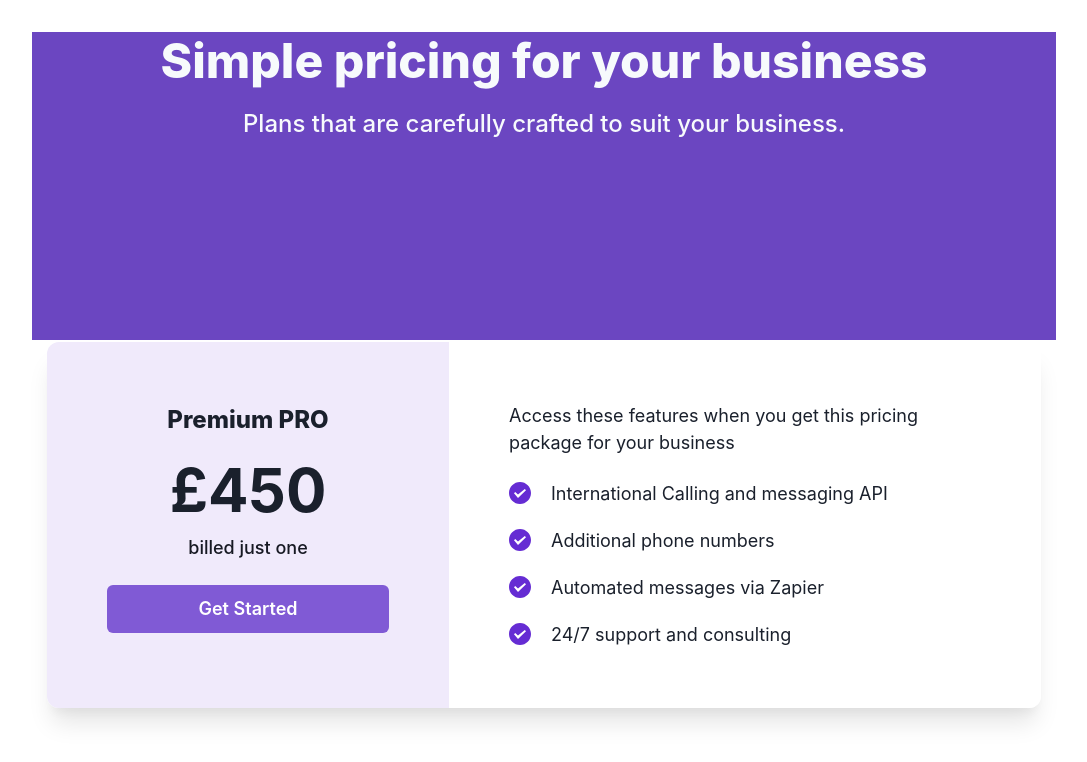
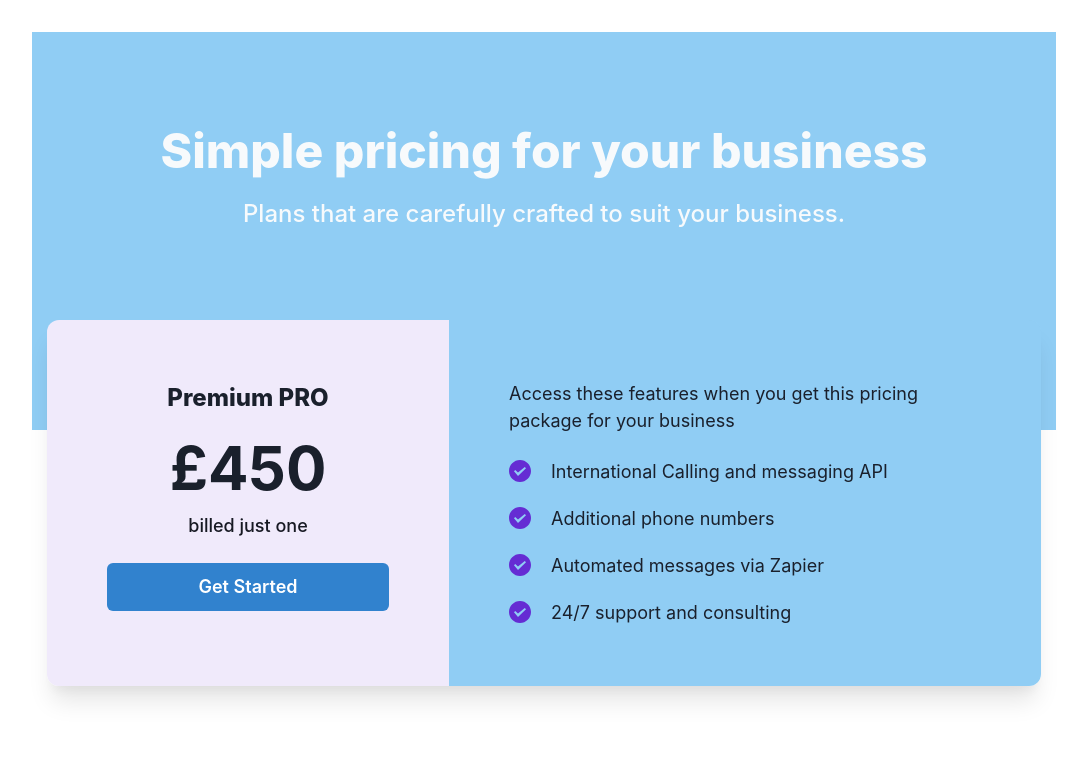
Before and after one commit to Romane71/ChakraUI-Beginners-YouTube-cCrash-Course-1, a React (Vite) app in the folder Chakra-UI/: page / in a window 1280 px wide. Shown: the top 762 px of the page, without its empty margins (96-1183 px from the left). Built offline with nearby package versions, Linux system fonts and the light colour scheme.

Commit message:
changes in the design + my icons are stucked behind the box

```diff
--- a/Chakra-UI/package.json
+++ b/Chakra-UI/package.json
@@ -10,6 +10,7 @@
     "preview": "vite preview"
   },
   "dependencies": {
+    "@chakra-ui/icons": "^2.0.18",
     "@chakra-ui/react": "^2.5.5",
     "@emotion/react": "^11.10.6",
     "@emotion/styled": "^11.10.6",
--- a/Chakra-UI/src/components/Features.tsx
+++ b/Chakra-UI/src/components/Features.tsx
@@ -12,9 +12,9 @@ interface FeatureProps extends StackProps {
 function Feature(props: FeatureProps) {
   const { icon, children, ...rest } = props;
   return (
-    <HStack {...rest} spacing="24px">
-      <Icon as={icon} boxSize="48px" />
-      <Text textAlign="left" fontSize="18px" fontWeight="700">
+    <HStack {...rest} spacing="6">
+      <Icon as={icon} boxSize="12" />
+      <Text textAlign="left" fontSize="18px" fontWeight="bold">
         {children}
       </Text>
     </HStack>
@@ -23,8 +23,8 @@ function Feature(props: FeatureProps) {
 
 export function Features() {
   return (
-    <Box maxW="1024px" m="auto" pt="60px" pb="32px" as="section">
-      <HStack px="48px" spacing="20px">
+    <Box maxW="1024px" m="auto" pt="60px" pb="8">
+      <HStack px="12" spacing="5">
         <Feature icon={MoneyBackGuaranteeIcon}>
           30 days money back Guarantee
         </Feature>
--- a/Chakra-UI/src/components/Header.tsx
+++ b/Chakra-UI/src/components/Header.tsx
@@ -3,12 +3,19 @@ import { Box, Text, Heading } from "@chakra-ui/react";
 
 export function Header() {
   return (
-    <Box pb="112px">
-      <Box as="section" color="#F7FAFC" bg="#6B46C1" pb="198px" px="32px">
-        <Heading fontWeight="800" fontSize="48px">
+    <Box as="section">
+      <Box
+        color="gray.50"
+        bg="#90CDF4"
+        pb="198px"
+        px="8px"
+        pt="90px"
+        textAlign="center"
+      >
+        <Heading fontWeight="extrabold" fontSize="5xl">
           Simple pricing for your business
         </Heading>
-        <Text fontWeight="500" fontSize="24px" pt="16px">
+        <Text fontWeight="medium" fontSize="2xl" pt="4">
           Plans that are carefully crafted to suit your business.
         </Text>
       </Box>
--- a/Chakra-UI/src/components/Icons/Icons.tsx
+++ b/Chakra-UI/src/components/Icons/Icons.tsx
@@ -20,9 +20,10 @@ export function CheckIcon() {
 export function MoneyBackGuaranteeIcon() {
   return (
     <svg
+      display="bottom"
       width="46"
       height="46"
-      viewBox="0 0 46 46"
+      viewBox="0 0 40 42"
       fill="none"
       xmlns="http://www.w3.org/2000/svg"
     >
@@ -64,7 +65,13 @@ export function HassleFreeIcon() {
 
 export function MonthlySubscriptionIcon() {
   return (
-    <svg width="40" height="42" viewBox="0 0 40 42" fill="none" xmlns="">
+    <svg
+      width="40"
+      height="42"
+      viewBox="0 0 40 42"
+      fill="none"
+      xmlns="http://www.w3.org/2000/svg"
+    >
       <path
         d="M30.6314 33.7154L33.2841 36.2009C36.3532 32.9245 36.6587 32.4773 38.6114 28.4518L35.3405 26.8645C33.5532 30.5464 33.4314 30.7245 30.6314 33.7154Z"
         fill="#D1D5DB"
--- a/Chakra-UI/src/components/Pricing.tsx
+++ b/Chakra-UI/src/components/Pricing.tsx
@@ -32,6 +32,7 @@ export function Pricing() {
       borderRadius="12px"
       boxShadow="0px 20px 25px -5px rgba(0, 0, 0, 0.1), 0px 10px 10px -5px rgba(0, 0, 0, 0.04)"
       textAlign="center"
+      as="section"
     >
       <Flex>
         <Box bg="#F0EAFB" p="60px">
@@ -44,11 +45,11 @@ export function Pricing() {
           <Text color="#171923" fontSize="18px" fontWeight="500" mt="8px">
             billed just one
           </Text>
-          <Button colorScheme="purple" size="lg" w="282px" mt="24px">
+          <Button colorScheme="blue" size="lg" w="282px" mt="24px">
             Get Started
           </Button>
         </Box>
-        <Box p="60px" fontSize="18px" bg="white">
+        <Box p="60px" fontSize="18px" bg="#90CDF4">
           <Text textAlign="left">
             Access these features when you get this pricing package for your
             business
```
Also changed, not shown: 1 other file (tests, documents, lock files or other folders).
